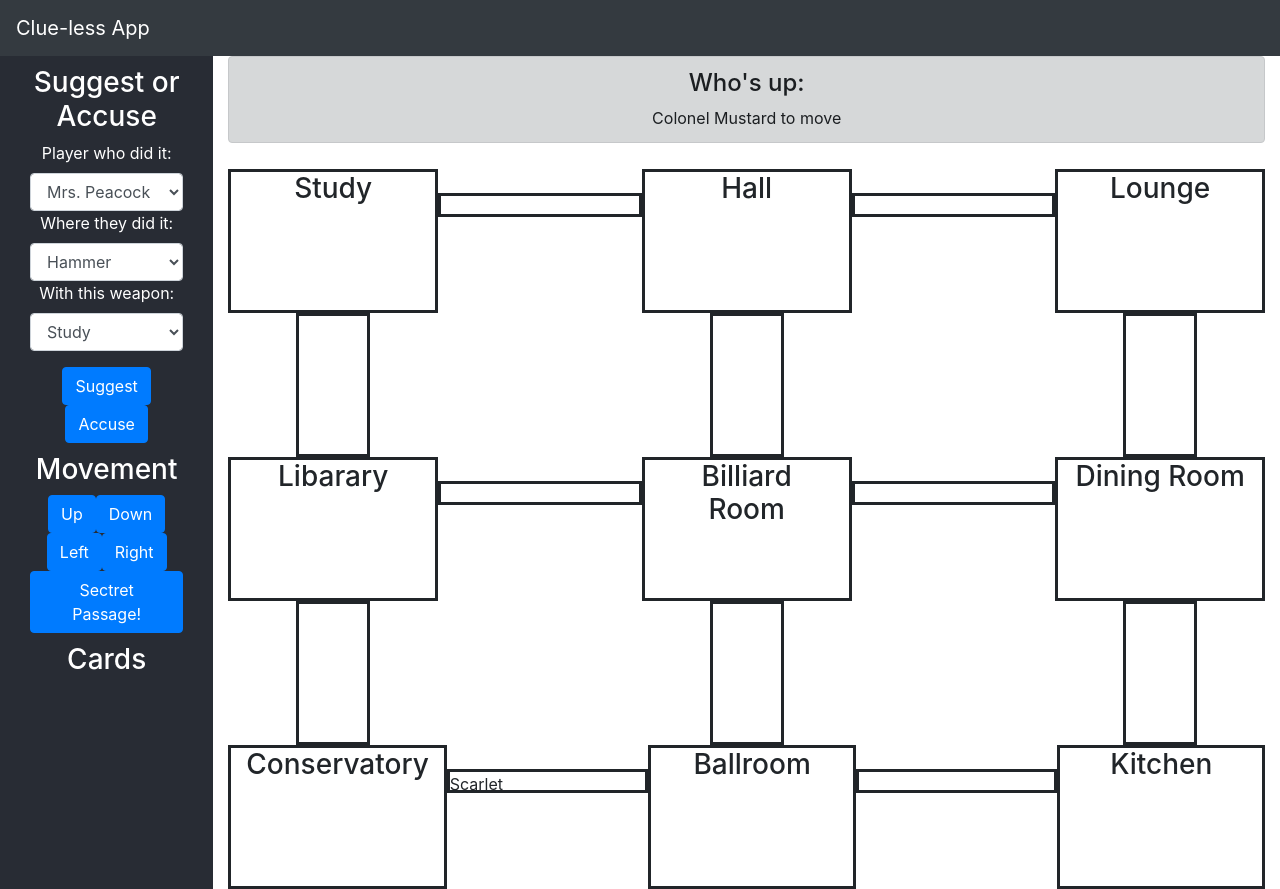
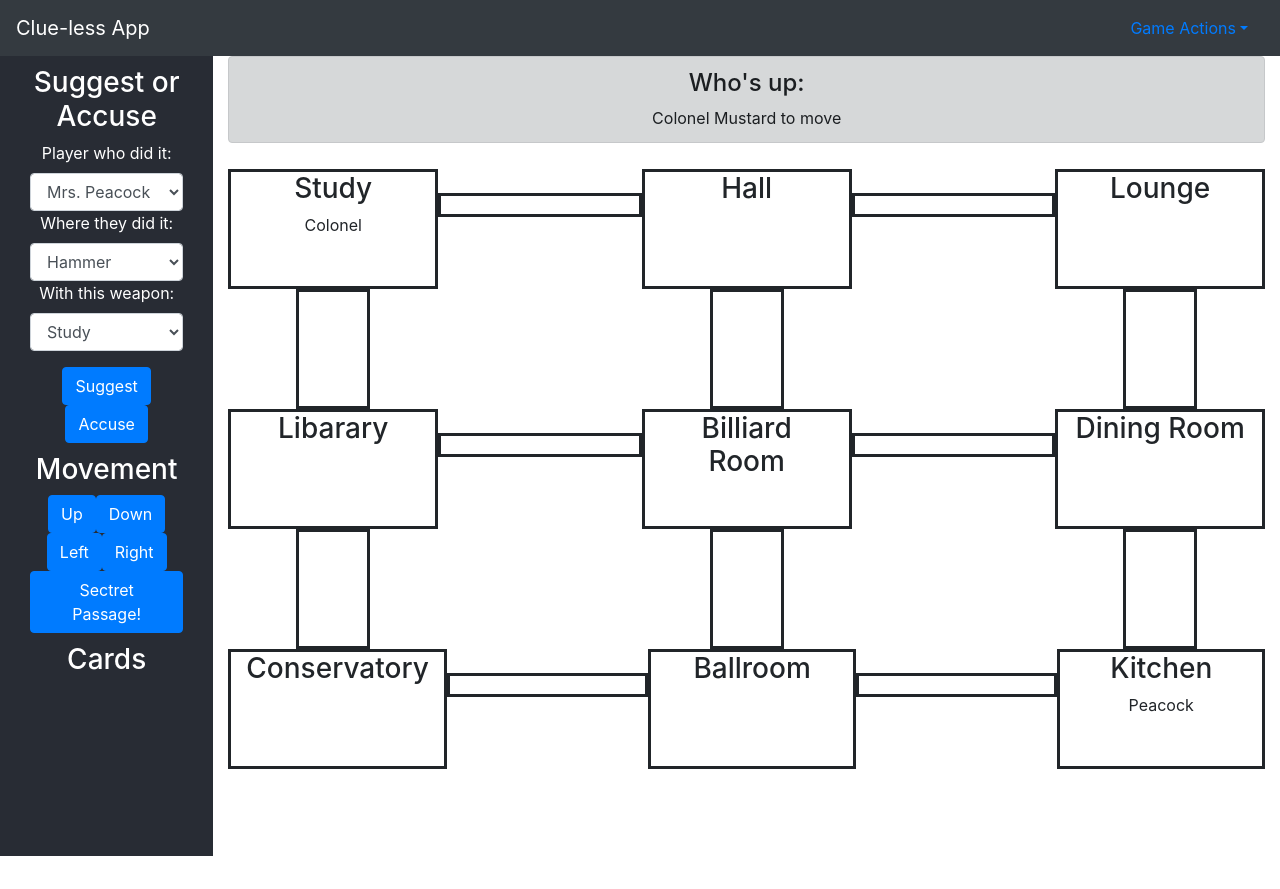
Before and after one commit to chammond3/clueless-frontend, a React (Create React App) app: page / in a window 1280 px wide. After the commit the page ends 856 px from the top, so only its background shows below. Built offline with nearby package versions, Linux system fonts and the light colour scheme; no server answers.

Commit message:
add move event handler

```diff
--- a/src/App.css
+++ b/src/App.css
@@ -7,7 +7,7 @@
 }
 
 .Board-row {
-  height: 18vh;
+  height: 15vh;
 }
 
 .Board-hallway-vertical-border {
--- a/src/App.js
+++ b/src/App.js
@@ -1,6 +1,5 @@
 import './App.css';
 import { Component } from 'react';
-import Home from './main/Home'
 import 'bootstrap/dist/css/bootstrap.min.css';
 import Navbar from 'react-bootstrap/Navbar';
 import Container from 'react-bootstrap/Container';
@@ -8,30 +7,55 @@ import Row from 'react-bootstrap/Row';
 import Col from 'react-bootstrap/Col';
 import Board from './main/Board';
 import Sidebar from "./main/Sidebar";
-import { E_ROOMS } from './main/Const';
-import Jumbotron from 'react-bootstrap/Jumbotron';
+import { E_ROOMS, E_CHARACTERS } from './main/Const';
 import Alert from 'react-bootstrap/Alert';
+import NavDropdown from 'react-bootstrap/NavDropdown';
 
 class App extends Component {
   constructor(props) {
     super(props);
     this.state = {
-        players: [
-          {name: "Scarlet", location: "hallway11"},
-          {name: "Colonel", location: E_ROOMS.STUDY}]
+        characters: Object.values(E_CHARACTERS),
+        player: {
+          cards: [],
+          name: E_CHARACTERS.COLONEL.name
+        }
     }
 }
+
+  handleMoveDown() {
+    const characters = this.state.characters.slice();
+    let newCharacters = characters.find((character, index) => {
+      if (character.name === this.state.player.name) {
+        const character = characters[index];
+        if (character.location.downSquare === "hallway3") {
+          character.location = E_ROOMS.HALLWAY3;
+        }
+        characters[index] = character;
+        return true;
+      }
+    });
+
+    // emit socket event
+
+    console.log(newCharacters);
+    console.log(characters);
+    this.setState({characters: characters})
+  }
 
   render() {
     return (
       <div className = "App">
         <Navbar bg="dark" variant="dark">
           <Navbar.Brand>Clue-less App</Navbar.Brand>
+          <NavDropdown title="Game Actions" className="ml-auto">
+            <NavDropdown.Item>Scarlet</NavDropdown.Item>
+          </NavDropdown>
         </Navbar>
         <Container fluid>
           <Row>
             <Col xs={2} className="App-header">
-              <Sidebar/>
+              <Sidebar downButton={() => this.handleMoveDown()}/>
             </Col>
             <Col xs={10}>
                 <Alert variant="dark">
@@ -40,7 +64,7 @@ class App extends Component {
                   </Alert.Heading>
                   Colonel Mustard to move
                 </Alert>
-              <Board players={this.state.players}/>
+              <Board players={this.state.characters}/>
             </Col>
           </Row>
         </Container>
--- a/src/main/Board.jsx
+++ b/src/main/Board.jsx
@@ -3,6 +3,8 @@ import Container from 'react-bootstrap/Container';
 import Row from 'react-bootstrap/Row';
 import Col from 'react-bootstrap/Col';
 
+// to-do: replace all player.location with player.location.name
+// replace all 'player' with 'character'
 
 class Board extends Component {
 
@@ -21,7 +23,7 @@ class Board extends Component {
     }
 
     room(roomName) {
-        const playersInRoom = this.props.players.filter(player =>  player.location === roomName);
+        const playersInRoom = this.props.players.filter(player =>  player.location.name === roomName);
         const listOfPlayers = playersInRoom.map(player => player.name).join(", ");
         return (
             <Col className="Board-room">
@@ -46,7 +48,7 @@ class Board extends Component {
     }
 
     rowHallways(hallway1, hallway2, hallway3) {
-        const playersInRoom1 = this.props.players.filter(player =>  player.location === hallway1);
+        const playersInRoom1 = this.props.players.filter(player =>  player.location.name === hallway1);
         const listOfPlayers1 = playersInRoom1.map(player => player.name).join(", ");
 
         const playersInRoom2 = this.props.players.filter(player =>  player.location === hallway2);
--- a/src/main/Const.js
+++ b/src/main/Const.js
@@ -2,12 +2,37 @@ export const E_ROOMS = {
     STUDY: {
         name: "Study",
         type: "room",
-        adjacentSquares: ["Hallway1", "Hallway2"]
+        rightSquare: "hallway1",
+        leftSquare: null,
+        downSquare: "hallway3",
+        upSquare: null,
+        secretPassage: "Kitchen"
+    },
+    HALLWAY3: {
+        name: "hallway3",
+        type: "hallway",
+        rightSquare: null,
+        leftSquare: null,
+        downSquare: "Library",
+        upSquare: "Study",
+        secretPassage: null
+    },
+    KITCHEN: {
+        name: "Kitchen",
+        type: "room",
+        rightSquare: null,
+        leftSquare: "hallway12",
+        downSquare: null,
+        upSquare: "hallway10",
+        secretPassage: "Study"
     }
 };
 
-export const E_PLAYERS = {
+export const E_CHARACTERS = {
     COLONEL: {
-        name: "Colonel", location: null
+        name: "Colonel", location: E_ROOMS.STUDY
+    },
+    PEACOCK: {
+        name: "Peacock", location: E_ROOMS.KITCHEN
     }
 }
--- a/src/main/Home.jsx
+++ b/src/main/Home.jsx
@@ -70,6 +70,7 @@ class Home extends Component {
     }
 
     render() {
+
       return (
         <React.Fragment>
           <button onClick={() => this.changeGameState(true)}>
--- a/src/main/MoveButtons.jsx
+++ b/src/main/MoveButtons.jsx
@@ -13,7 +13,7 @@ class MoveButtons extends Component {
                         <Button>
                             Up
                         </Button>
-                        <Button>
+                        <Button onClick={() => this.props.downButton()}>
                             Down
                         </Button>
                         <Button>
--- a/src/main/Sidebar.jsx
+++ b/src/main/Sidebar.jsx
@@ -13,7 +13,7 @@ class Sidebar extends Component {
                     <SuggestForm/>
                 </Row>
                 <Row>
-                    <MoveButtons/>
+                    <MoveButtons downButton={this.props.downButton}/>
                 </Row>
                 <Row>
                     <Cards/>
```
